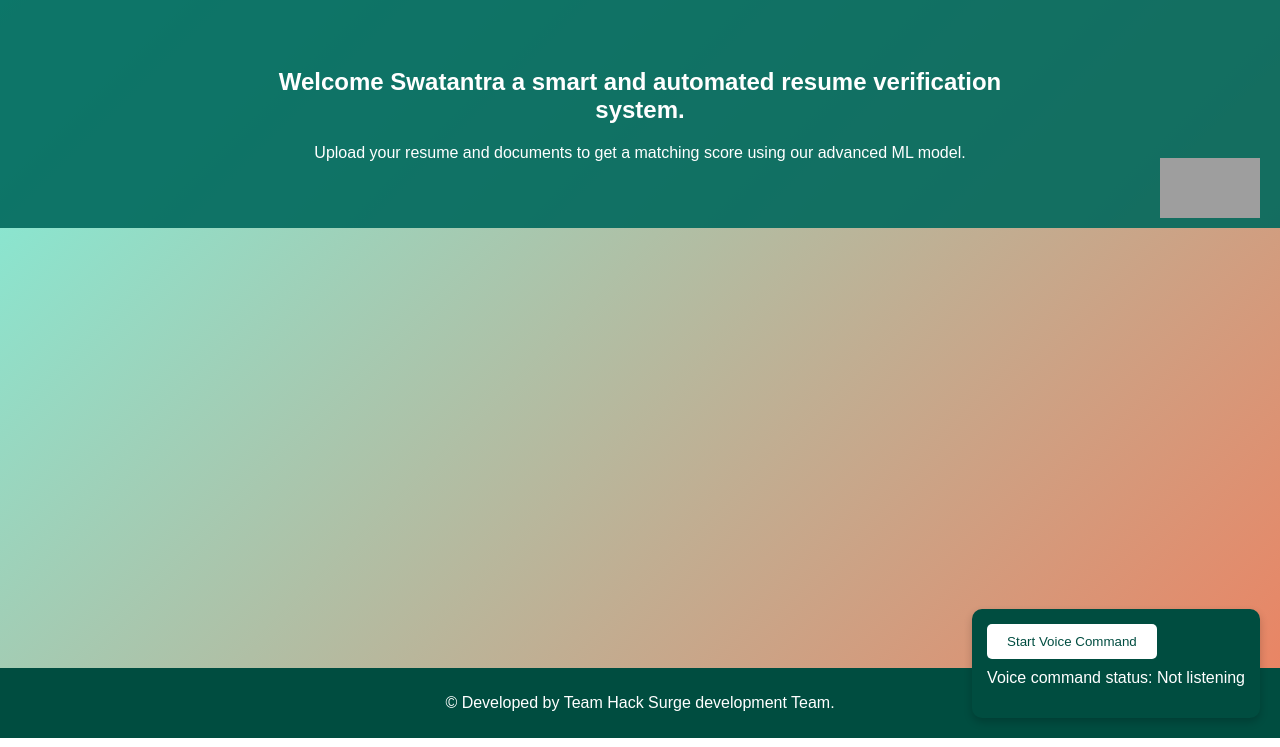
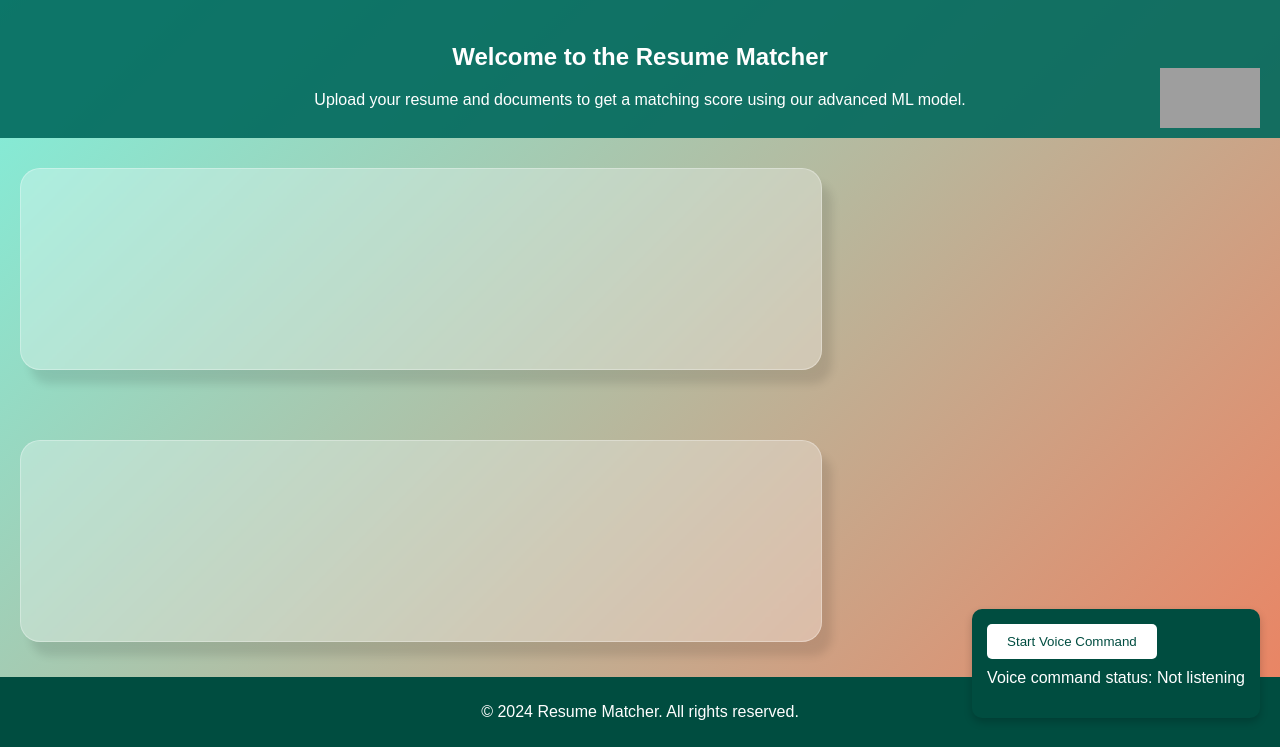
Before and after one commit to HackathonBuild/SIH_2024, a website: page pages/index.html in a window 1280 px wide. Shown: the part 62-809 px from the top of the page. Drawn offline with Linux system fonts and the light colour scheme; grey boxes are pictures that could not be loaded.

Commit message:
Design Changes

```diff
--- a/css/stylesheets.css
+++ b/css/stylesheets.css
@@ -1,21 +1,30 @@
-/* Default Light Theme */
 body {
-    display:flex;
+    display: flex;
     flex-direction: column;
     min-height: 100vh;
     margin: 0;
     font-family: Arial, sans-serif;
     color: #333;
-    background: linear-gradient(135deg, #87e1d2, #f46f46);
+    background: var(--bg-gradient);
     background-size: 400% 400%;
     animation: gradientShift 15s ease infinite; /* Smooth gradient shift */
     overflow-x: hidden;
     transition: background 1s ease, color 1s ease; /* Smooth transition for theme changes */
 }
+/* Default (Light Mode) */
+
+
+  /* Dark Mode */
+  @media (prefers-color-scheme: dark) {
+    :root {
+      --bg-gradient: linear-gradient(to right, #141E30, #243B55); /* Example dark gradient */
+    }
+  }
+
 
 /* Light Theme Styles */
 .light-theme {
-    background: linear-gradient(135deg, #44f0d4, #f58765);
+    --bg-gradient:linear-gradient(135deg, #44f0d4, #f58765);
     color: #333;
 }
 
@@ -38,7 +47,7 @@ body {
 
 /* Dark Theme Styles */
 .dark-theme {
-    background: linear-gradient(135deg, #121212, #333333);
+    --bg-gradient: linear-gradient(to right, #141E30, #243B55);
     color: #e0e0e0;
 }
 
@@ -50,7 +59,7 @@ body {
     background: rgba(30, 30, 30, 0.9);
 }
 
-.dark-theme .upload-section,
+.dark-theme .card-section,
 .dark-theme .about-section {
     background: #333;
 }
@@ -58,6 +67,7 @@ body {
 .dark-theme footer {
     background: #1f1f1f;
 }
+
 
 /* Header */
 header {
@@ -108,13 +118,23 @@ header {
 .nav a:hover::after {
     width: 100%;
 }
+header:not(.dark-mode) #theme-image {
+    content: url('light-image.png');
+  }
+
+header.dark-mode #theme-image {
+    content: url('dark-image.png');
+  }
 
 /* Hero Section */
 .hero {
-    background: rgba(0, 105, 92, 0.9);
-    background-image: url('assets/images/background.jpg'); /* Add your banner image path here */
+    display: flex;
+    flex-direction: column;
+    max-height: 40px;
+    background: rgba(0, 105, 92, 0.9); /* Add your banner image path here */
     background-size: cover; /* Ensures the banner covers the entire section */
     background-position: center; /* Centers the image */
+
 
     color: white;
     text-align: center;
@@ -126,8 +146,10 @@ header {
 }
 
 .hero-content {
+    justify-content: center;
+    max-height: 100px;
     max-width: 800px;
-    margin: 0 auto;
+    margin: -25px auto;
 
     animation: bounceIn 2s ease-out;
 }
@@ -154,6 +176,71 @@ header {
     50% { transform: rotate(10deg); }
     100% { transform: rotate(0deg); }
 }
+.card-section{
+    display: flex;
+    flex-direction: column;
+    padding: 30px 20px;
+    overflow-y: visible;
+    text-align: center;
+    position: relative;
+    justify-content: left;
+    align-items: first baseline;
+    flex: 1;
+    animation: fadeIn 2s ease-out;
+    gap: 70px;
+}
+.card{
+    border: 1px solid rgba(255, 255, 255, 0.3);
+    border-radius: 20px;
+    backdrop-filter: blur(1px);
+    background-color: rgba(255, 255, 255, 0.3);
+    box-shadow: 10px 14px 8px rgba(0, 0, 0, 0.1);
+    flex: 1;
+    min-height: 200px;
+    max-height: 100vh;
+    min-width: 100vh;
+
+
+    opacity: 0; /* Hidden initially */
+    transform: translateY(50px); /* Start slightly below */
+    transition: opacity 0.5s ease-out, transform 1.5s ease-out;
+    transition: transform 1.3s ease, box-shadow 0.3s ease;
+
+}
+.card:hover {
+    transform: translateY(-20px) scale(1.5); /* Move up and slightly scale */
+    box-shadow: 0 8px 16px rgba(0, 0, 0, 0.3); /* Move it to its original position */
+  }
+.card.slide-up {
+    opacity: 1;              /* Make it visible */
+    transform: translateY(0); /* Move it to its original position */
+  }
+
+  .card2{
+    border: 1px solid rgba(255, 255, 255, 0.3);
+    border-radius: 20px;
+    backdrop-filter: blur(1px);
+    background-color: rgba(255, 255, 255, 0.3);
+    box-shadow: 10px 14px 8px rgba(0, 0, 0, 0.1);
+    flex: 1;
+    min-height: 200px;
+    max-height: 100vh;
+    min-width: 100vh;
+
+
+    opacity: 0; /* Hidden initially */
+    transform: translateY(50px); /* Start slightly below */
+    transition: opacity 0.5s ease-out, transform 1.5s ease-out;
+    transition: transform 1.3s ease, box-shadow 0.3s ease;
+}
+.card2:hover {
+    transform: translateY(-20px) scale(1.5); /* Move up and slightly scale */
+    box-shadow: 0 8px 16px rgba(0, 0, 0, 0.3); /* Move it to its original position */
+  }
+.card2.slide-up {
+    opacity: 1;              /* Make it visible */
+    transform: translateY(0); /* Move it to its original position */
+  }
 
 /* Upload Section and About Section */
 .upload-section,
@@ -161,7 +248,7 @@ header {
     padding: 30px 20px;
     text-align: center;
     position: relative;
-    flex:1;
+    flex: 1;
     animation: fadeIn 2s ease-out;
 }
 
@@ -191,6 +278,8 @@ header {
     transition: background 0.3s ease, transform 0.3s ease;
 }
 
+
+
 .upload-section button:hover {
     background: #00332e;
     transform: scale(1.1);
@@ -202,9 +291,9 @@ footer {
     color: white;
     text-align: center;
     padding: 10px 0;
-    margin-top:5px;
+    margin-top: 5px;
+    position: static;
     animation: slideIn 1s ease-out;
-    position: static;
 }
 
 /* Animations */
--- a/css/upload.css
+++ b/css/upload.css
@@ -1,6 +1,6 @@
 body {
     display: flex;
-    flex-direction: column;
+    flex-direction: row;
     min-height: 100vh;
     font-family: Arial, sans-serif;
     background:linear-gradient(to right,#7bf5e1, #ed8160);
@@ -27,6 +27,32 @@ header {
 h1{
     margin-left: 10px;
 }
+:root {
+    font-size: 20px;
+  }
+
+  *,
+  *:before,
+  *:after {
+    box-sizing: border-box;
+  }
+
+  p {
+    margin: 0;
+  }
+
+  p:not(:last-child) {
+    margin-bottom: 1.5em;
+  }
+
+
+
+
+  .card-footer {
+    font-size: 0.65em;
+    color: #446;
+  }
+
 
 .big >div{
     width: 500px;
@@ -41,17 +67,34 @@ h1{
 .inputlabels>div{
     width: 200px;
 }
+.form-container{
+    display: flex;
+    flex-direction: column;
+    justify-content: center;
+    max-width: 100vhpx;
+    height: 300px;
+    padding: 35px;
+    margin-top: 100px;
+
+    border: 1px solid rgba(255, 255, 255, 0.3);
+    border-radius: 20px;
+    backdrop-filter: blur(1px);
+    background-color: rgba(255, 255, 255, 0.3);
+    box-shadow: 0 4px 8px rgba(0, 0, 0, 0.1);
+    gap: 20px;
+}
 form{
     display: flex;
     flex-direction: column;
-    gap: 20px;
-
+    min-width: 100vh;
+    flex: 1;
+    gap: 10px;
 }
 .name1{
     display: flex;
     flex-direction: row;
-    gap: 33vh;
-    flex-grow: 1;
+    gap: 36vh;
+    flex: 1;
 }
 .mobile1{
     display: flex;
@@ -79,6 +122,19 @@ label {
     margin-bottom: 5px;
     font-weight: bold;
 }
+@media (prefers-reduced-motion: reduce) {
+    * {
+      animation: none !important;
+      transition-duration: 0.001s !important;
+    }
+  }
+  @keyframes background-move {
+    0% { background-position: 0 0, 0 0; }
+    100% {
+      background-position: 100vw 0, 0 0;
+      background-position: unquote('max(100vw, 40em)')  0, 0 0;
+    }
+  }
 
 
 input[type="text"],
@@ -88,9 +144,27 @@ input[type="select"] {
     padding: 8px;
     border: 1px solid #ccc;
     border-radius: 5px;
+    border-color: black;
     font-size: 14px;
     width: 100vh; /* Makes the inputs take full width of the container */
     box-sizing: border-box;
+}
+input[type="file"] {
+    display:none;
+  }
+
+  .custom-file-upload {
+    display: inline-block;
+    padding: 10px 20px;
+    color: #fff;
+    background-color: #004d40;
+    border-radius: 5px;
+    cursor: pointer;
+    font-weight: bold;
+}
+
+.custom-file-upload:hover {
+    background-color: #00695c;
 }
 select{
     padding: 8px;
@@ -101,8 +175,11 @@ select{
     box-sizing: border-box;
 }
 .button1{
+    display: flex;
+    flex-direction: column;
     justify-content: center;
     margin-top: 10px;
+    margin-left: 40px;
     margin-right: 40px;
 }
 
@@ -117,7 +194,7 @@ button {
 }
 
 button:hover {
-    background-color: #45a049;
+    background-color: #00695c;
 }
 
 .input-group {
--- a/js/main.js
+++ b/js/main.js
@@ -182,3 +182,11 @@ document.getElementById('voice-controls').querySelector('button').addEventListen
     updateVoiceStatus(true); // Set status to "Listening" when the button is clicked
     recognition.start();
 });
+window.addEventListener('load', () => {
+    const glassyBox = document.getElementById('card');
+    glassyBox.classList.add('slide-up');
+  });
+  window.addEventListener('load', () => {
+    const glassyBox = document.getElementById('card2');
+    glassyBox.classList.add('slide-up');
+  });
--- a/pages/index.html
+++ b/pages/index.html
@@ -9,7 +9,7 @@
 <body>
     <header>
         <div class="nav">
-            <h1>Swatantra</h1>
+            <h1>Resume Matcher</h1>
             <nav>
                 <a href="index.html">Home</a>
                 <a href="upload.html">Upload</a>
@@ -20,22 +20,32 @@
     </header>
         <section id="home" class="hero">
             <div class="hero-content">
-                <h2>Welcome Swatantra a smart and automated resume verification system.</h2>
+                <h2>Welcome to the Resume Matcher</h2>
                 <p>Upload your resume and documents to get a matching score using our advanced ML model.</p>
+            </div>
+            <div>
+                <p>                                                     </p>
             </div>
             <div class="flag-animation"></div>
         </section>
-        <section class="upload-section">
+        <section class="card-section">
+            <div class="card" id="card">
+                <p>
+
+                </p>
+              </div>
+              <div class="card2" id="card2">
+                <p>
+
+                </p>
+              </div>
 
         </section>
 
 
-    <section class="upload-section">
-    </section>
-
 
     <footer>
-        <p>&copy; Developed by Team Hack Surge development Team. </p>
+        <p>&copy; 2024 Resume Matcher. All rights reserved.</p>
     </footer>
     <div id="voice-controls">
         <button onclick="startListening()">Start Voice Command</button>
```
Also changed, not shown: pages/upload.html (+28 -14 lines).
